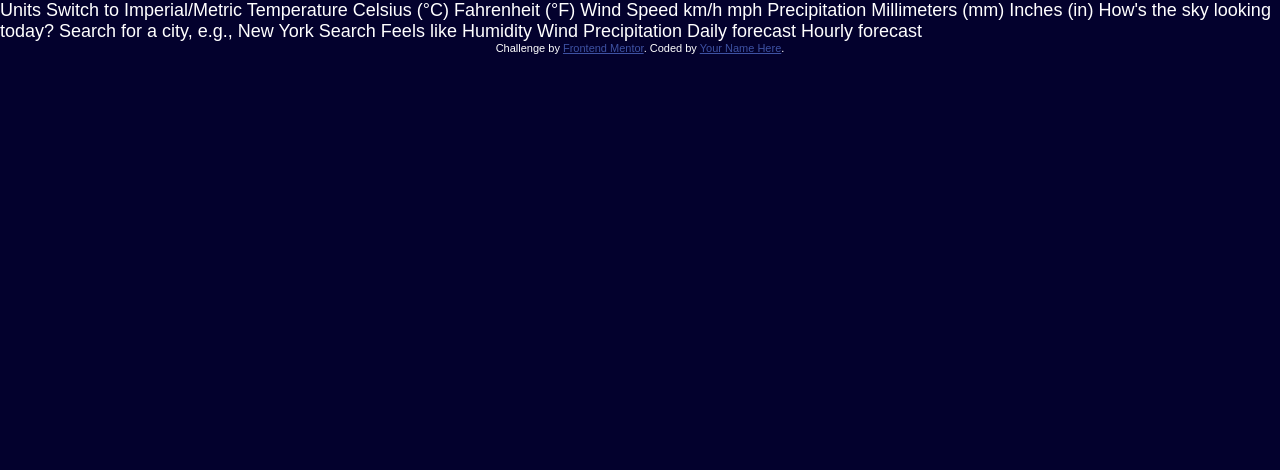
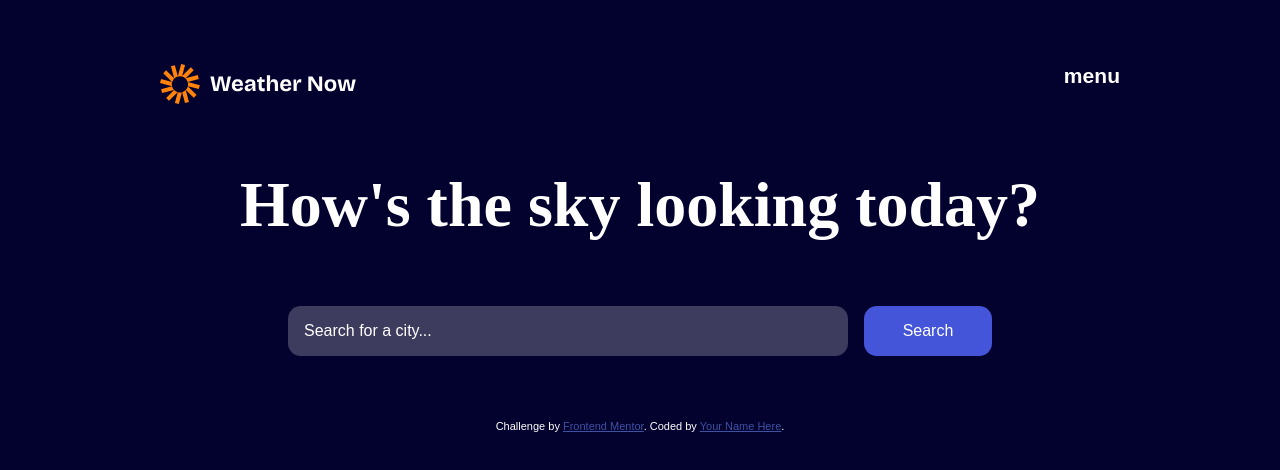
Before and after one commit to yacou-keita/weather-app-main, a plain HTML site: page index.html in a window 1280 px wide. Drawn offline with Linux system fonts and the light colour scheme; a web font is replaced by a local one.

Commit message:
add header design

```diff
--- a/css/colors.css
+++ b/css/colors.css
@@ -9,4 +9,6 @@
   --Orange500: hsl(28, 100%, 52%);
   --Blue-500: hsl(233, 67%, 56%);
   --Blue700: hsl(248, 70%, 36%);
+
+  --raduis: .8rem;
 }
--- a/css/style.css
+++ b/css/style.css
@@ -2,7 +2,7 @@
 @import url("https://fonts.google.com/specimen/DM+Sans");
 @import url("https://fonts.google.com/specimen/Bricolage+Grotesque");
 
-*{
+* {
   margin: 0;
   padding: 0;
   box-sizing: border-box;
@@ -11,11 +11,54 @@
 
 body {
   font-size: 18px;
-    font-family: "DM Sans","Bricolage Grotesque", sans-serif ;
+  font-family: "DM Sans", "Bricolage Grotesque", sans-serif;
   background-color: var(--neutral900);
   color: var(--neutral0);
+  height: 100vh;
 }
 
+main {
+  padding: 4rem 10rem;
+}
+
+main header {
+  display: flex;
+  justify-content: space-between;
+}
+
+main h1 {
+  text-align: center;
+  margin: 4rem 0;
+  font-family: "Bricolage Grotesque";
+  font-size: 4rem;
+}
+.search {
+  display: flex;
+  justify-content: center;
+  gap: 1rem;
+}
+.search input {
+  background-color: var(--Neutral600);
+  outline-color: var(--neutral0);
+  padding: 1rem;
+  width: 35rem;
+  border-radius: var(--raduis);
+  color: var(--neutral0);
+  font-size: 1rem;
+}
+
+.search button {
+  width: 8rem;
+  border-radius: var(--raduis);
+  font-size: 1rem;
+  background-color: var(--Blue-500);
+  color: var(--neutral0);
+  cursor: pointer;
+}
+
+.search input::placeholder{
+  color: var(--neutral0);
+}
 
 .attribution {
   font-size: 11px;
@@ -26,6 +69,5 @@ body {
 }
 
 /* mobile */
-@media (max-width:375px) {
-
+@media (max-width: 375px) {
 }
--- a/index.html
+++ b/index.html
@@ -1,8 +1,10 @@
 <!DOCTYPE html>
 <html lang="en">
+
 <head>
   <meta charset="UTF-8">
-  <meta name="viewport" content="width=device-width, initial-scale=1.0"> <!-- displays site properly based on user's device -->
+  <meta name="viewport" content="width=device-width, initial-scale=1.0">
+  <!-- displays site properly based on user's device -->
 
   <link rel="icon" type="image/png" sizes="32x32" href="./assets/images/favicon-32x32.png">
 
@@ -11,53 +13,27 @@
   <link rel="stylesheet" href="css/style.css">
 
 </head>
+
 <body>
 
-  Units
-
-  Switch to Imperial/Metric
-
-  Temperature
-
-  Celsius (°C)
-  Fahrenheit (°F)
-
-  Wind Speed
-
-  km/h
-  mph
-
-  Precipitation
-
-  Millimeters (mm)
-  Inches (in)
-
-  How's the sky looking today?
-
-  Search for a city, e.g., New York
-  Search
-
-  Feels like
-  <!-- Insert temperature here -->
-
-  Humidity
-  <!-- Insert humidity here -->
-
-  Wind
-  <!-- Insert wind here -->
-
-  Precipitation
-  <!-- Insert precipitation here -->
-
-  Daily forecast
-  <!-- Insert daily forecast for the next 7 days here -->
-
-  Hourly forecast
-  <!-- Insert hourly forecast for the selected day here -->
+  <main>
+    <header>
+      <img src="./assets/images/logo.svg" alt="logo">
+      <div>
+        <h3>menu</h3>
+      </div>
+    </header>
+    <h1>How's the sky looking today?</h1>
+    <div class="search">
+      <input type="search" placeholder="Search for a city...">
+  <button type="button">Search</button>
+    </div>
+  </main>
 
   <div class="attribution">
     Challenge by <a href="https://www.frontendmentor.io?ref=challenge">Frontend Mentor</a>.
     Coded by <a href="#">Your Name Here</a>.
   </div>
 </body>
+
 </html>
```
Also changed, not shown: text.html (added, +50 -0 lines). Lines whose indentation alone changed are shown as unchanged.
